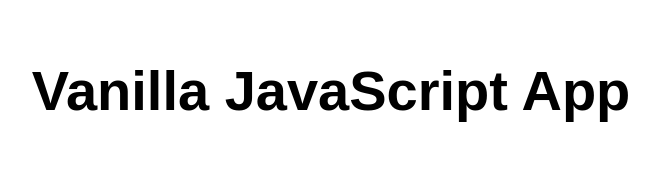
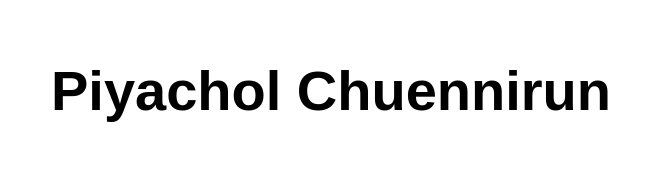
Before and after one commit to Piyachol/piyachol, a plain HTML site: page src/index.html in a window 1280 px wide. Shown: the whole page, without its empty margins (309-968 px from the left). Drawn offline with Linux system fonts and the light colour scheme.

Commit message:
Update index.html

```diff
--- a/src/index.html
+++ b/src/index.html
@@ -10,7 +10,7 @@
 
 <body>
   <main>
-    <h1>Vanilla JavaScript App</h1>
+    <h1>Piyachol Chuennirun</h1>
   </main>
 </body>
 
```
